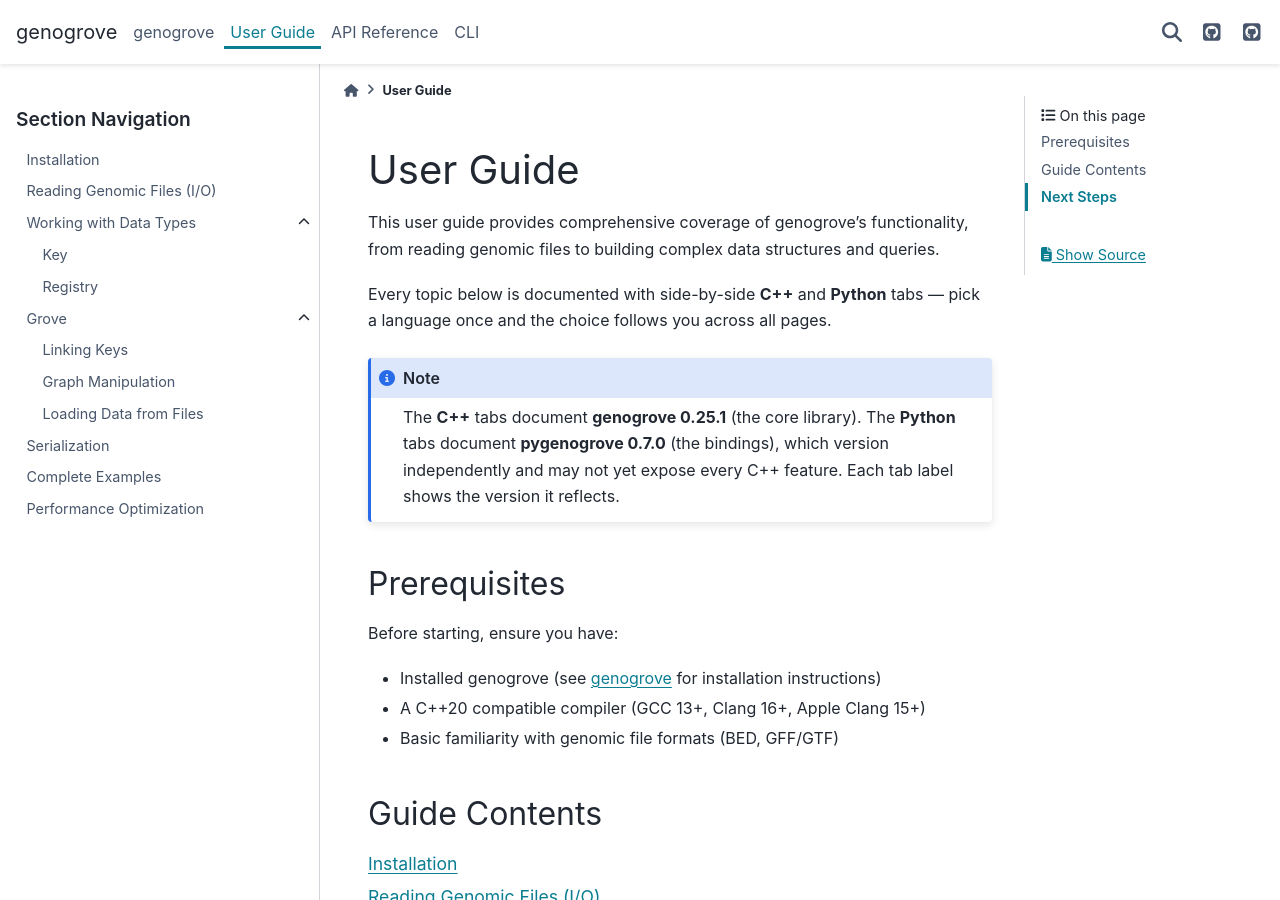
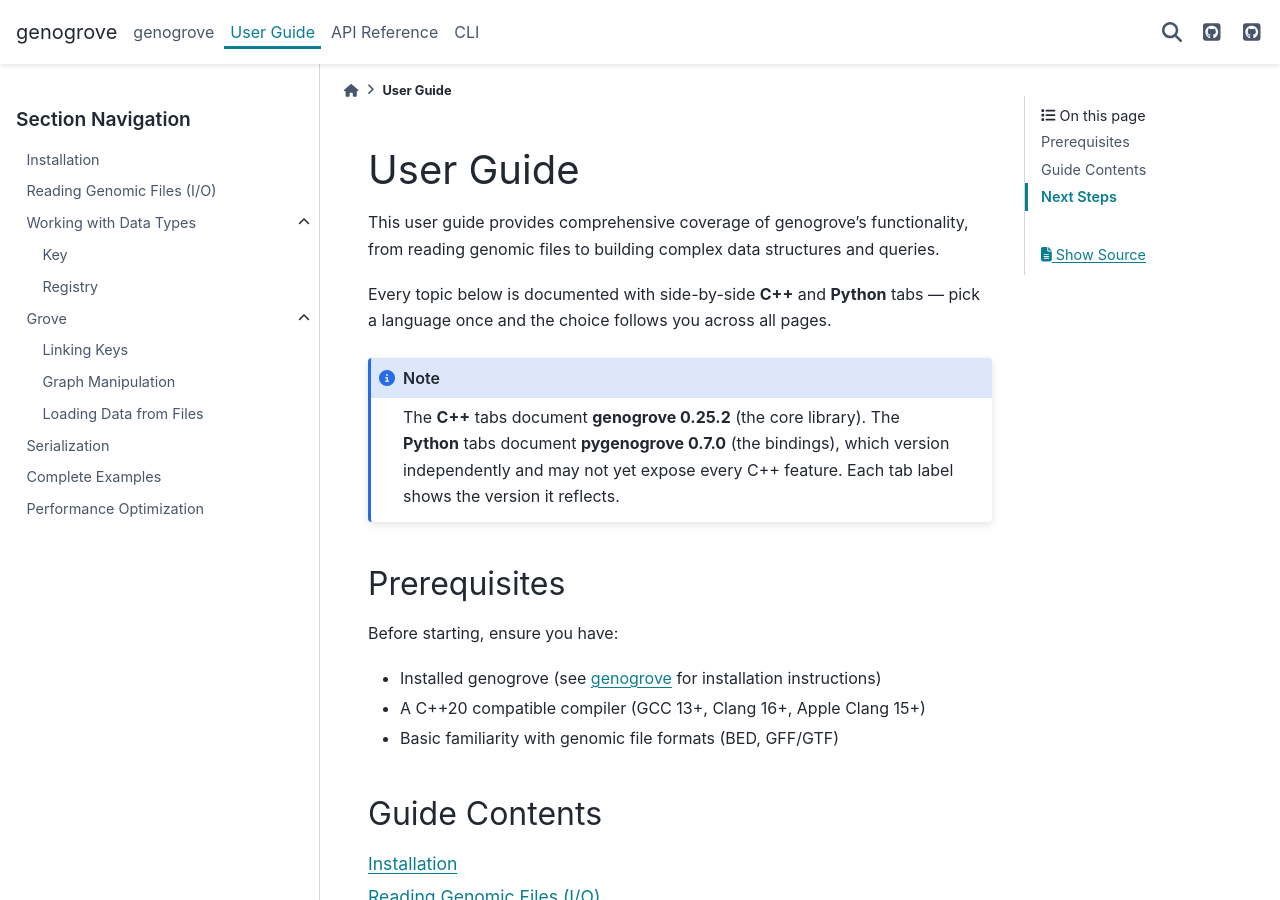
Before and after one commit to genogrove/docs, a Sphinx documentation site: the page built from source/user_guide.md, in a window 1280 px wide and 900 px high. Built offline with Sphinx 7.4.7 and the PyData theme 0.15.4, drawn with Linux system fonts in a browser that asks for light colours.

```diff
--- a/source/conf.py
+++ b/source/conf.py
@@ -12,7 +12,7 @@ import os
 project = "genogrove"
 copyright = "2026, Richard. A. Schaefer"
 author = "Richard. A. Schaefer"
-release = "0.25.1"
+release = "0.25.2"
 # pygenogrove (Python bindings) versions independently of the C++ library and
 # currently lags it; the Python guide tabs reflect this surface. Bump alongsid    e
 # the pin in source/requirements.txt.
```
Also changed, not shown: README.md (+1 -1 lines).
